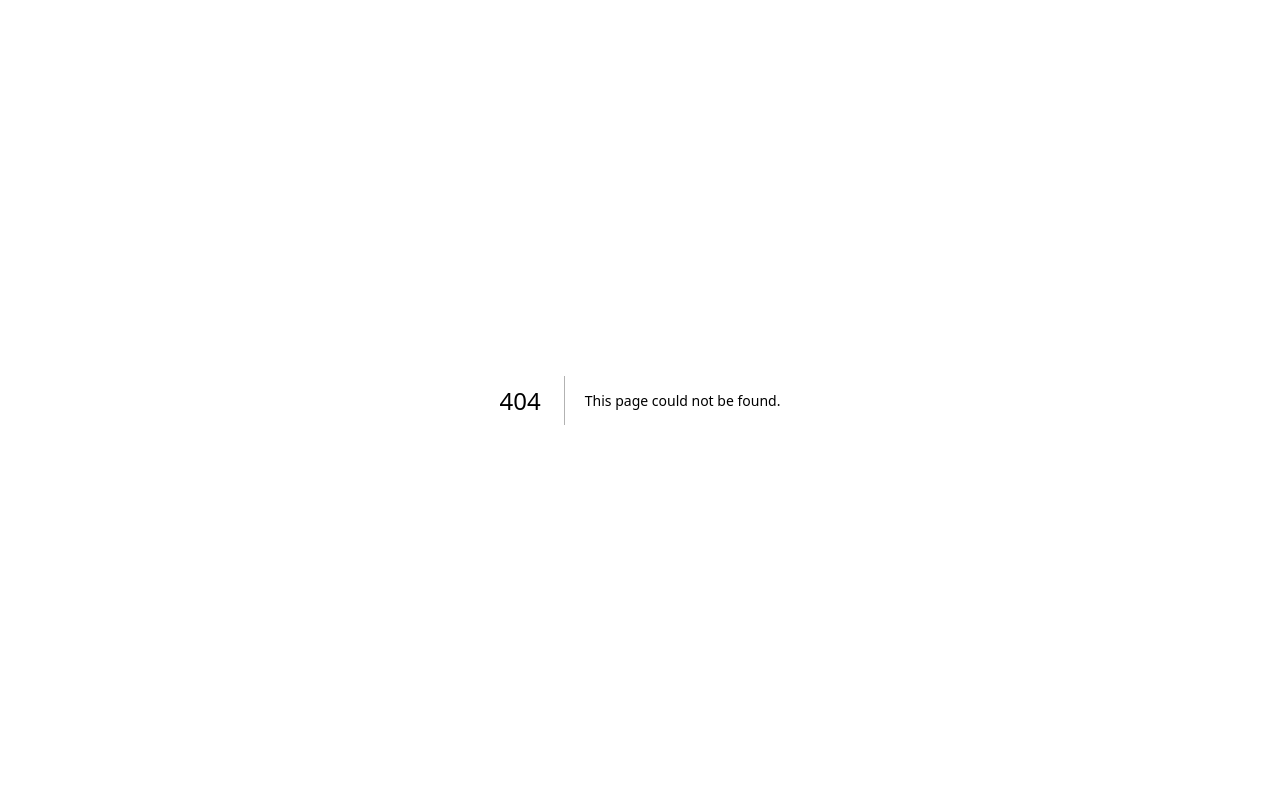
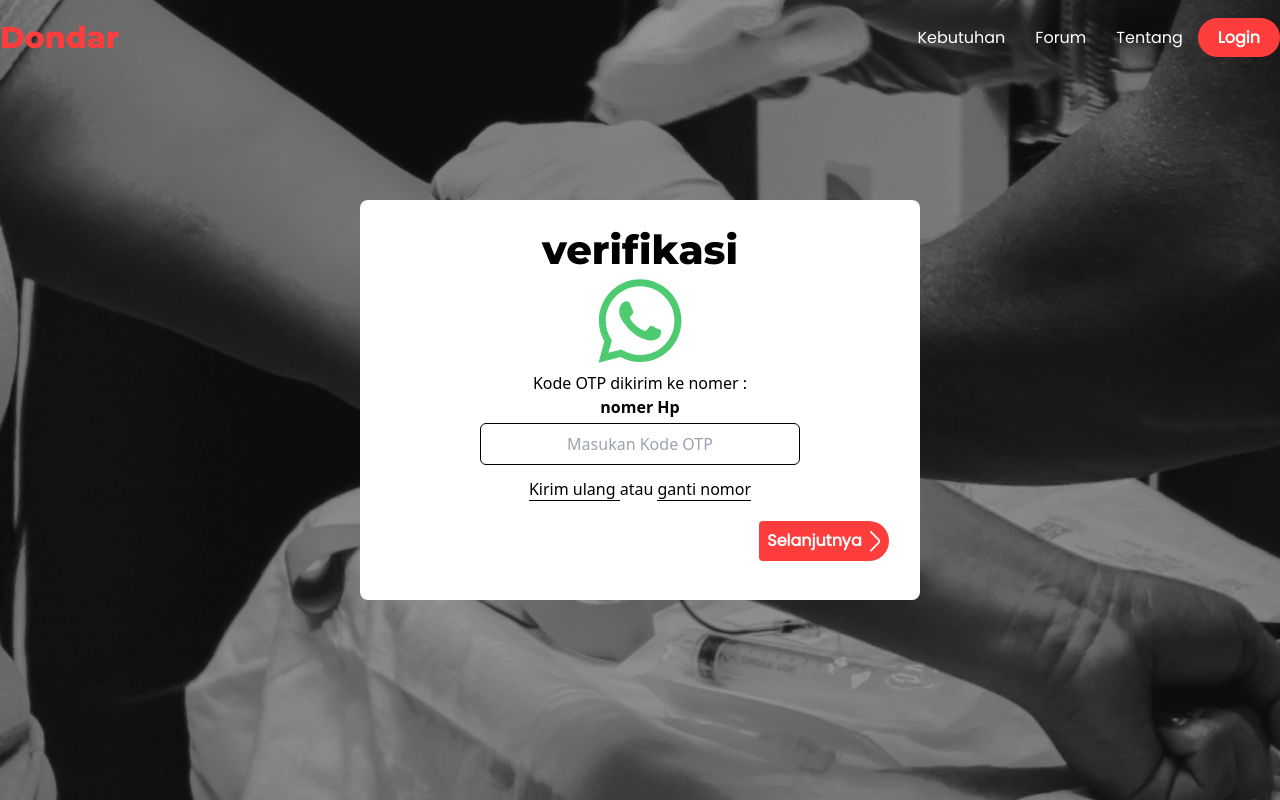
Before and after one commit to abdisavia/DonorDarahFrontEnd, a Next.js app in the folder my-app/: page /verifikasi in a window 1280 px wide. Before the commit this address had no page. Built offline with nearby package versions, Linux system fonts and the light colour scheme.

Commit message:
new file:   my-app/public/img/ic_baseline-whatsapp.svg 	modified:   my-app/src/_styles/css/login.css 	modified:   my-app/src/app/(pages)/register/page.jsx 	new file:   my-app/src/app/(pages)/verifikasi/page.jsx

```diff
--- a/my-app/src/_styles/css/login.css
+++ b/my-app/src/_styles/css/login.css
@@ -50,7 +50,7 @@ wraper* {
 
 .input-container {
   display:flex;
-  position:relative;
+  /* position:relative; */
   justify:center;
   width: 100%;
 }
--- a/my-app/src/app/(pages)/register/page.jsx
+++ b/my-app/src/app/(pages)/register/page.jsx
@@ -10,7 +10,7 @@ import Alamat from "./Alamat";
 
 export default function Register() {
   const [data, setData] = useState({
-    "nama" : "",
+  "nama" : "",
   "telepon" : "",
   "golongan_darah" : "",
   "provinsi_id" : "",
@@ -18,49 +18,10 @@ export default function Register() {
   "kecamatan_id" : "",
   "kelurahan_id" : ""});
   const [session, setSession] = useState({});
-<<<<<<< HEAD
-  const [errorMessage, setErrorMessage] = useState("");
-  const router = useRouter();
-
-  useEffect(() => {
-    getcsrf();
-  }, []);
-=======
   const [buttonNext, setButtonNext] = useState(false)
->>>>>>> 1b7a3ad9116c58ac444ce2c4fae31781b4137a7e
 
 
   async function registrasi() {
-<<<<<<< HEAD
-    try {
-      setData({
-        nama: document.getElementById("nama").value,
-        telepon: document.getElementById("telpon").value,
-        golongan_darah: golongan_darah,
-        provinsi_id: idProv,
-        kabupaten_id: idKab,
-        kecamatan_id: idKec,
-        kelurahan_id: idKelu,
-      });
-      console.log(session);
-      await axios.post("http://localhost:8000/api/register/auth", data, {
-        headers: {
-          csrf_token: session.csrf_token,
-          session_data: session.session_data,
-        },
-      });
-      router.push("/OTP", { scroll: false });
-    } catch (error) {
-      alert(error);
-    }
-  }
-  // // =======
-  // const [data, setData] = useState({
-  //   nama: "",
-  //   telepon: "",
-  //   golongan_darah: "",
-  // });
-=======
     try{
       await axios.post(
         "http://localhost:8000/api/register/auth",
@@ -79,7 +40,6 @@ export default function Register() {
     useState({
       registrasi
     },[])
->>>>>>> 1b7a3ad9116c58ac444ce2c4fae31781b4137a7e
 
   const getcsrf = async () => {
     let cookie = await axios.get("http://localhost:8000/api/get-session-data");
@@ -110,77 +70,13 @@ export default function Register() {
       <div className="my-bg">
         <Navbar itemsColor="text-white" />
         <div className="row">
-<<<<<<< HEAD
-          <div className="rectangle-37">
-            <div className="wraper text-center">
-              <form className="w-full px-5 py-50">
-                <h1 className="text-black font-Title text-[40px] block">
-                  Register
-                </h1>
-                <input
-                  className="border-2 border-black rounded w-[400px] h-[40px] px-10"
-                  type="tel"
-                  onChange={detect}
-                  placeholder="Masukkan Nama Anda"
-                  id="nama"
-                  name="nama"
-                />
-                <div className="input-container my-3">
-                  <img
-                    className="input-icon"
-                    src="/img/phone.svg"
-                    alt="Icon"
-                    height={20}
-                    width={20}
-                  />
-                  <input
-                    className="border-2 border-black rounded w-[400px] h-[40px] px-10"
-                    type="tel"
-                    onChange={detect}
-                    placeholder="Masukkan No Anda"
-                    id="telpon"
-                    name="telpon"
-                  />
-                </div>
-                <div className="h-auto flex justify-center">
-                  <Suspense fallback={<h1>Loading...</h1>}>
-                    <div>
-                      <Dropdown category="provinsi" />
-                      <Dropdown category="kabupaten" />
-                      <div className="flex justify-center">
-                        <Dropdown category="kecamatan" />
-                        <Dropdown category="kelurahan" />
-                      </div>
-                      <Dropdown category="golongan_darah" />
-                    </div>
-                  </Suspense>
-                </div>
-                <div className="flex justify-center items-center">
-                  <p className="tulisan text-xs">
-                    Kode OTP dikirim via Whatsapp
-                  </p>
-                  <button
-                    type="button"
-                    className="border-2 bg-black text-l font-bold p-3 text-white rounded-full "
-                    onClick={registrasi}
-                  >
-                    Kirim Kode OTP
-                  </button>
-                </div>
-                {errorMessage}
-              </form>
-            </div>
-          </div>
-        </div>
-      </div>
-=======
             <div className="rectangle-37">
               <div className="wraper text-center relative">
                   <h1 className="text-black font-Title text-[40px] block absolute top-[4%]">
                     Register
                   </h1>
                   <div id="ProgressBar" className="absolute h-5 w-[31rem] rounded-full border border-black top-[17%]"><div className="bg-red w-1/2 animateHalf h-full rounded-full"></div></div>
-                <form className="w-full px-5 py-50 font-Subtitle">
+                <form className="w-full px-5 py-50 font-Subtitle mt-10">
                   { buttonNext ?
                     <>
                       <Alamat />
@@ -188,12 +84,13 @@ export default function Register() {
                         <button type="button" onClick={handleKembali} className="border-2 border-red rounded-full text-red py-2 px-3">
                           Kembali
                         </button>
-                        <button type="button"  className="border-2 bg-red text-l font-bold p-3 text-white rounded-e-[25px] rounded-s-[5px] flex justify-center items-center">
+                        <a href="/verifikasi" type="button"  className="border-2 bg-red text-l font-bold p-3 text-white rounded-e-[25px] rounded-s-[5px] flex justify-center items-center">
                           Kirim OTP
                           <img src="/img/ArrowNext.svg" alt="" className="ms-3"/>
-                        </button>
+                        </a>
                       </div>
                     </>
+
                     :
                     <div className="">
                     <DataDiri data={data} action={(newValue)=>{setData(newValue)}}/>
@@ -214,7 +111,6 @@ export default function Register() {
             </div>
           </div>
         </div>
->>>>>>> 1b7a3ad9116c58ac444ce2c4fae31781b4137a7e
     </section>
   );
 }
--- /dev/null
+++ b/my-app/src/app/(pages)/verifikasi/page.jsx
@@ -0,0 +1,55 @@
+import "@/_styles/css/login.css";
+import Navbar from "@/_components/navbar";
+
+export default function verifikasi() {
+  return (
+    <main>
+      <div className="my-bg">
+        <Navbar itemsColor="text-white" />
+        <div className="row"><div
+            className="bg-white bg-no-repeat bg-cover bg-center rounded-lg" style={{ width: "35rem", height: "25rem" }}>
+            <div className="wraper text-center">
+              <form className="w-full h-full p-5 relative">
+                <h1 className="text-black font-Title text-[40px] w-full block left-0 absolute">
+                  verifikasi
+                </h1>
+                <div className="flex justify-center items-center h-full my-auto ">
+                  <div className="text-center">
+                    <img
+                      className="mx-auto mt-8"
+                      src="/img/ic_baseline-whatsapp.svg"
+                      alt="Icon"
+                      height={100}
+                      width={100}
+                    />
+                    <p>Kode OTP dikirim ke nomer :</p>
+                    <p className="font-bold">nomer Hp</p>
+                    <form>
+                      <input
+                        type="text"
+                        placeholder="Masukan Kode OTP"
+                        className="mt-1 p-2 border border-black rounded-md w-80 text-center"/>
+                    </form>
+                    <p className="mt-3 mb-5">
+                      <a href="#" className="border-b border-black">
+                        Kirim ulang{" "}</a>{" "}atau{" "}<a href="#" className="border-b border-black">{" "}ganti nomor</a>
+                    </p>
+                    <div className=""style={{ marginLeft: "23rem" }}>
+                        <button
+                            type="button"
+                            className="border-1 bg-red text-l font-bold p-2 text-white rounded-e-[25px] rounded-s-[5px] flex items-center font-Subtitle">Selanjutnya
+                            <img src="/img/ArrowNext.svg" alt="" className="ps-2" />
+                        </button>
+                    </div>
+
+                  </div>
+                </div>
+              </form>
+            </div>
+          </div>
+          {/* <div class="kotak-baru rounded-full"><p>Nomor anda belum terdaftar di sistem harap daftar terlebih dahulu</p></div> */}
+        </div>
+      </div>
+    </main>
+  );
+}
```
Also changed, not shown: my-app/public/img/ic_baseline-whatsapp.svg (added).
